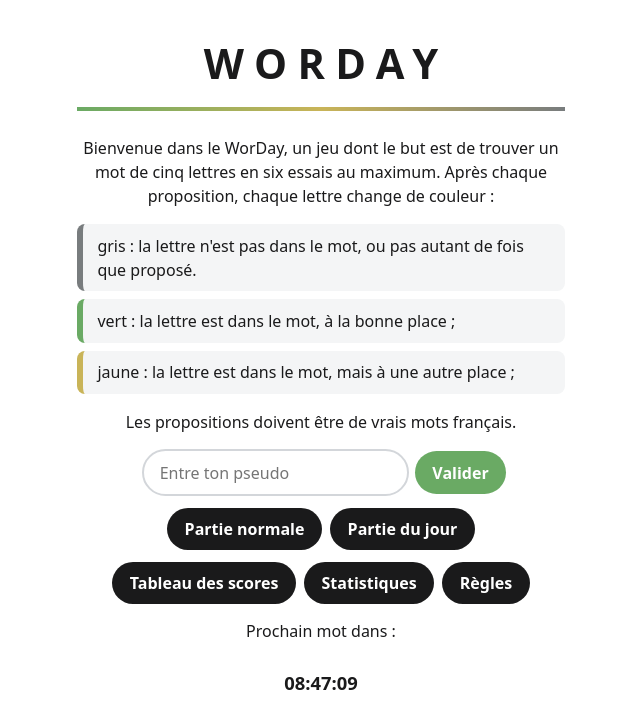
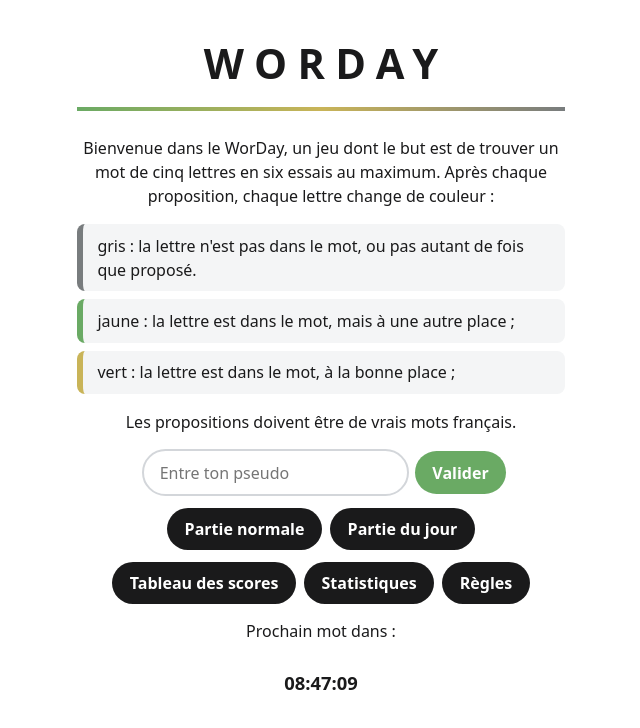
Before and after one commit to PaulRedler/Wordle, a React (Vite) app: page / in a window 1280 px wide. Shown: the top 728 px of the page, without its empty margins (319-959 px from the left). Built offline with nearby package versions, Linux system fonts and the light colour scheme.

Commit message:
Reorder list items for clarity in Accueil.jsx

```diff
--- a/src/pages/Accueil.jsx
+++ b/src/pages/Accueil.jsx
@@ -37,8 +37,8 @@ useEffect(() => {
 
             <ul>
                 <li>gris : la lettre n'est pas dans le mot, ou pas autant de fois que proposé.</li>
+                <li>jaune : la lettre est dans le mot, mais à une autre place ;</li>
                 <li>vert : la lettre est dans le mot, à la bonne place ;</li>
-                <li>jaune : la lettre est dans le mot, mais à une autre place ;</li>
             </ul>
 
             <p>Les propositions doivent être de vrais mots français.</p>
```
